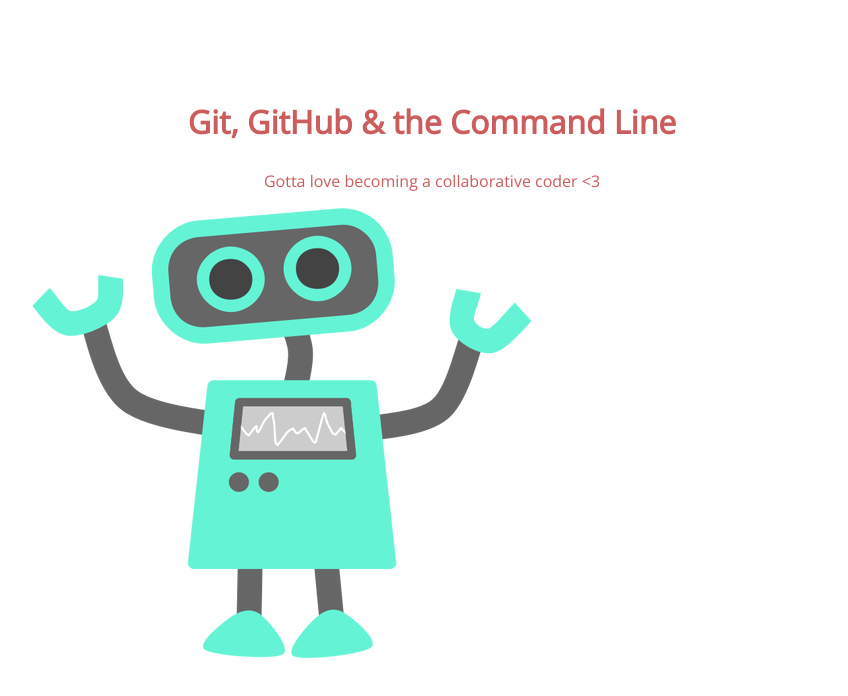
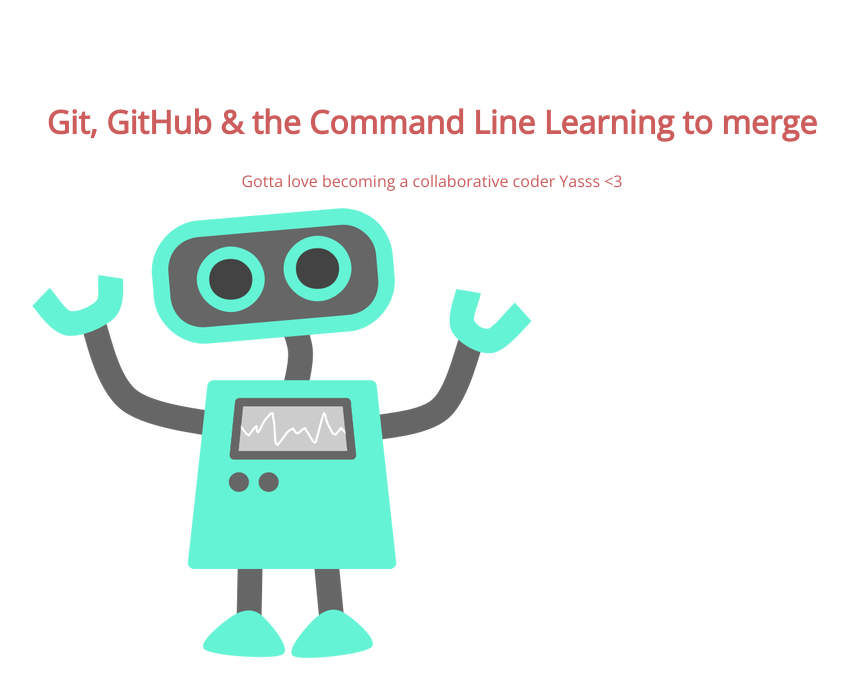
Before and after one commit to kskalva/105-project, a plain HTML site: page index.html in a window 1280 px wide. Shown: the whole page, without its empty margins (208-1056 px from the left). Drawn offline with nearby package versions, Linux system fonts and the light colour scheme.

Commit message:
modified index.html

```diff
--- a/index.html
+++ b/index.html
@@ -8,8 +8,8 @@
 </head>
 <body>
 	<section>
-		<h1>Git, GitHub & the Command Line</h1>
-		<p>Gotta love becoming a collaborative coder <3</p>
+		<h1>Git, GitHub & the Command Line Learning to merge </h1>
+		<p>Gotta love becoming a collaborative coder Yasss <3</p>
 		<img src="img/happy-blue-robot.png">
 	</section>
 </body>
```
